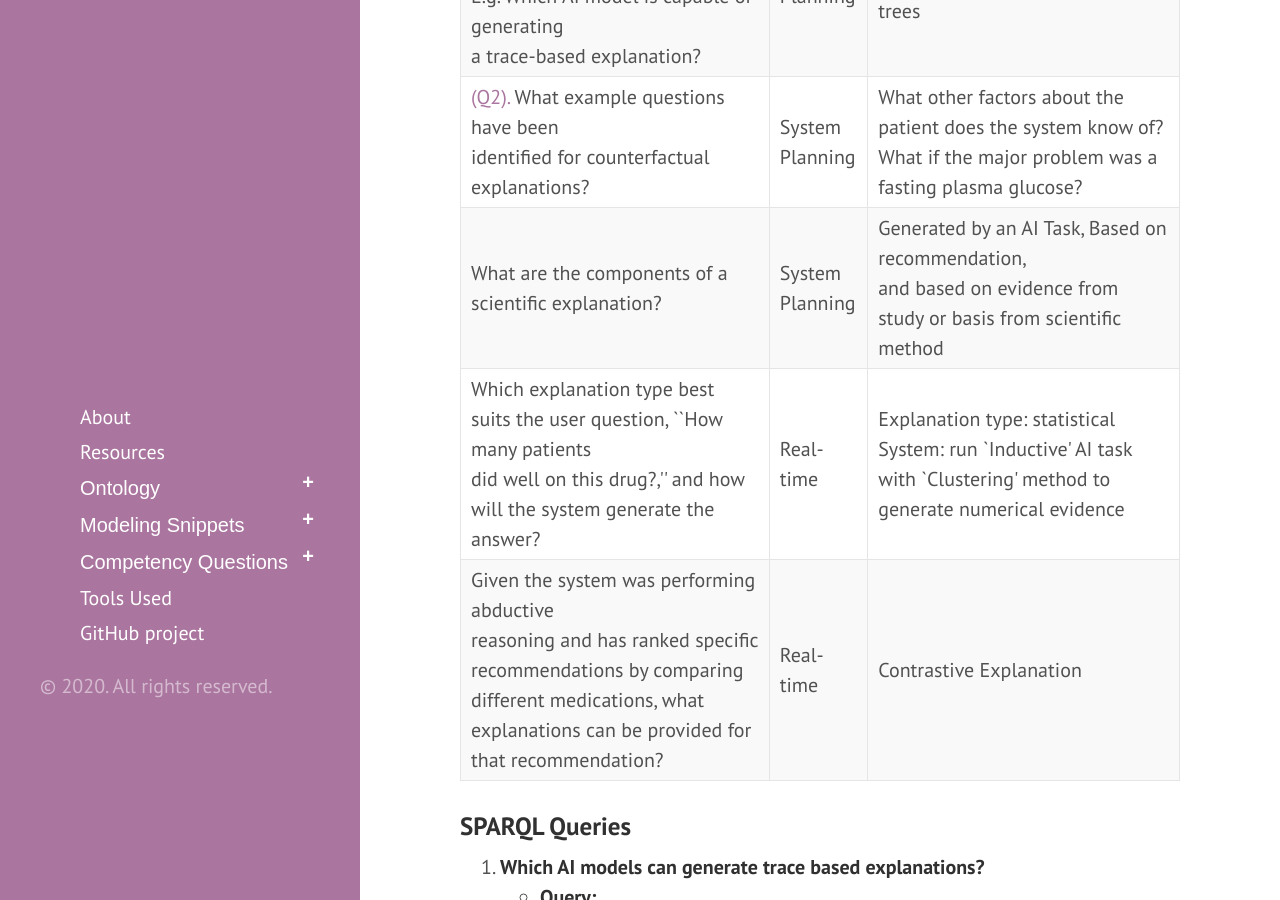
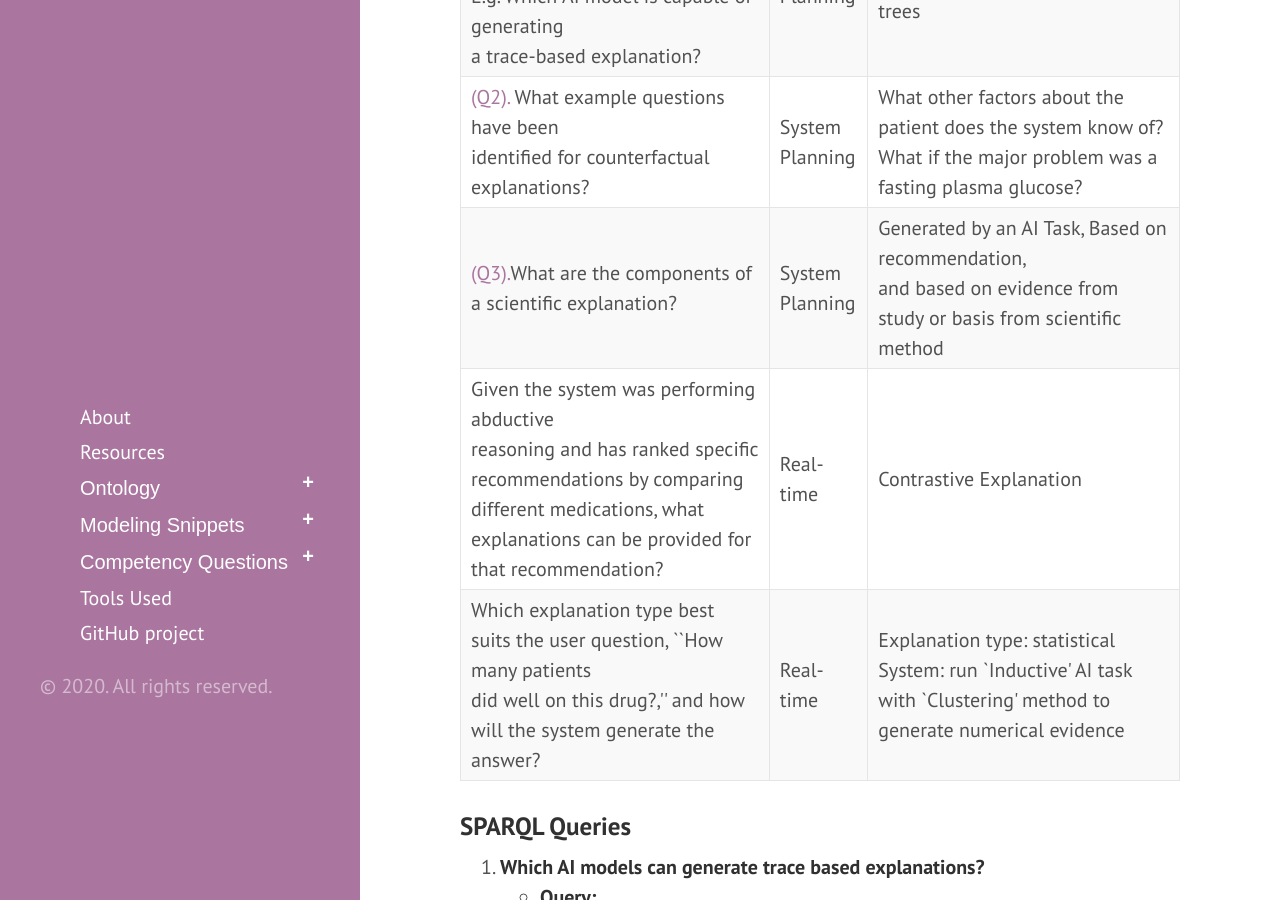
Before and after one commit to tetherless-world/explanation-ontology, a Jekyll site: the page built from index.md, in a window 1280 px wide and 900 px high, scrolled down 7240 px. Built offline with Jekyll 4.4.1, drawn with Linux system fonts in a browser that asks for light colours; our own code applies the rules of GitHub Pages for plain Markdown files; Markdown is read by kramdown in place of the engine named in the settings; some of the changed text lies outside the part shown.

Commit message:
Update index.md

```diff
--- a/index.md
+++ b/index.md
@@ -237,19 +237,19 @@ title: Explanations Ontology: Modeling Explainability in User-Centered AI System
     <td>What other factors about the patient does the system know of?<br>What if the major problem was a fasting plasma  glucose?</td>
   </tr>
   <tr>
-    <td>What are the components of a scientific explanation?</td>
+    <td><a href="#question2">(Q3).</a>What are the components of a scientific explanation?</td>
     <td>System <br>Planning</td>
     <td>Generated by an AI Task, Based on recommendation, <br>and based on evidence from study or basis from scientific method</td>
+  </tr>
+  <tr>
+    <td>Given the system was performing abductive <br>reasoning and has ranked specific recommendations by comparing <br>different medications, what explanations can be provided for that recommendation?</td>
+    <td>Real-time</td>
+    <td>Contrastive Explanation</td>
   </tr>
   <tr>
     <td>Which explanation type best suits the user question, ``How many patients <br>did well on this drug?,'' and how will the system generate the answer?</td>
     <td>Real-time</td>
     <td>Explanation type: statistical <br>System: run `Inductive' AI task with `Clustering' method to generate numerical evidence</td>
-  </tr>
-  <tr>
-    <td>Given the system was performing abductive <br>reasoning and has ranked specific recommendations by comparing <br>different medications, what explanations can be provided for that recommendation?</td>
-    <td>Real-time</td>
-    <td>Contrastive Explanation</td>
   </tr>
 </tbody>
 </table>
@@ -334,7 +334,7 @@ select ?questionLabel where {
   </li>
   </ul>
   </li>
-   <li id="question1"><strong>What are the components of a scientific explanation?</strong>
+   <li id="question3"><strong>What are the components of a scientific explanation?</strong>
   <ul type = "circle">
     <li> <strong>Query:</strong> <br/>
       <pre>
@@ -356,7 +356,7 @@ select ?class ?restriction where {
 <tbody>
   <tr>
     <td>Scientific <br>Explanation</td>
-    <td>'(ep:isBasedOn some (eo:`Scientific Knowledge' and ((prov:wasGeneratedBy <br> some `Study')  or (prov:wasAssociatedWith some `Scientific Method'))) and <br>  (isBasedOn some `System Recommendation')) or <br>
+    <td>(ep:isBasedOn some (eo:`Scientific Knowledge' and ((prov:wasGeneratedBy <br> some `Study')  or (prov:wasAssociatedWith some `Scientific Method'))) and <br>  (isBasedOn some `System Recommendation')) or <br>
 (ep:isBasedOn some (`System Recommendation' and <br> (prov:used some (eo:`Scientific Knowledge' and ((prov:wasGeneratedBy <br> some `Study') or (prov:wasAssociatedWith some <br> `Scientific Method'))))))</td>
   </tr>
 </tbody>
```
